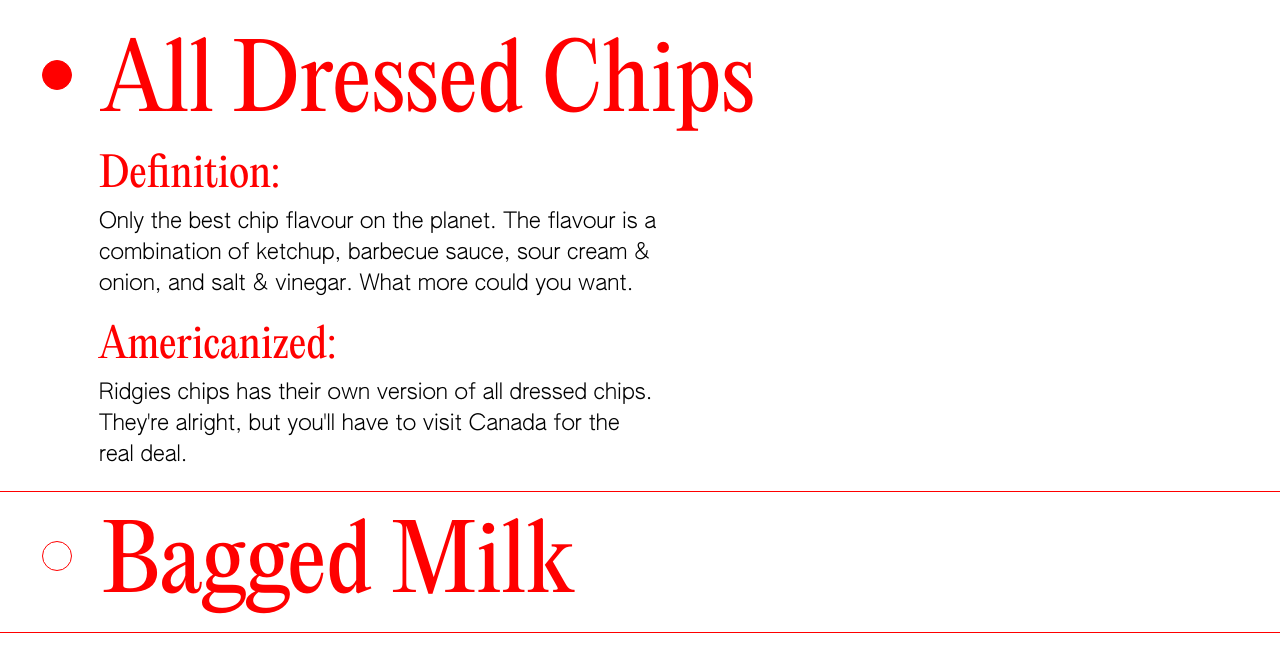
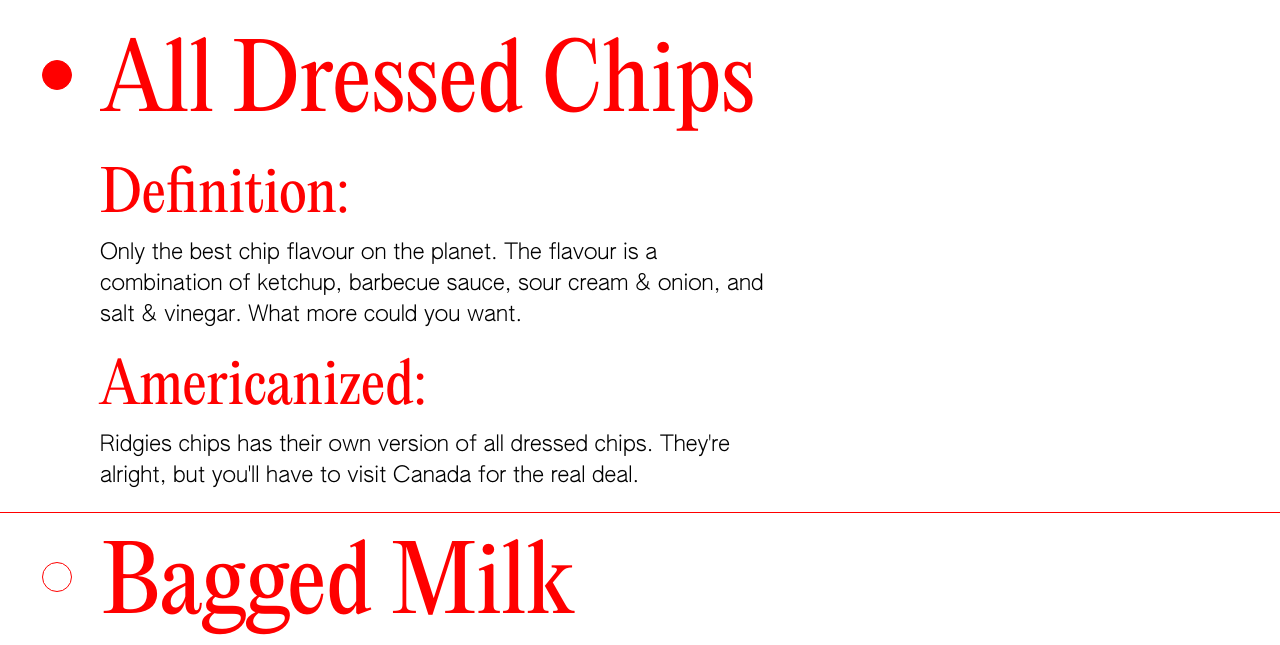
Before and after one commit to kerenmevorach/functions, a plain HTML site: page glossary.html in a window 1280 px wide. Both pictures are taken after a click on the button "All Dressed Chips". Shown: the part 94-739 px from the top of the page. Drawn offline with Linux system fonts and the light colour scheme.

Commit message:
fixed alignment

```diff
--- a/assets/glossary.js
+++ b/assets/glossary.js
@@ -18,9 +18,9 @@ const renderItems = (glossary) => {
 					<h1 class="term">${item.title}</h1>
 				</button>
 				<aside>
-					<h3>Definition:</h3>
+					<h2>Definition:</h2>
 					<p class="definition">${item.definition}</p>
-					<h3>Americanized:</h3>
+					<h2>Americanized:</h2>
 					<p>${item.americanized}</p>
 				</aside>
 				<div class="line"></div>
--- a/assets/search.js
+++ b/assets/search.js
@@ -108,10 +108,10 @@ $(function() {
                         //Create the item details
                         const itemDetails =
                             `
-                                <h2>${item.title}</h2>
-                                <h3 class="push">Definition:</h3>
+                                <h1>${item.title}</h1>
+                                <h2 class="push">Definition:</h2>
                                 <p class="definition">${item.definition}</p>
-                                <h3 class="push">Americanized:</h3>
+                                <h2 class="push">Americanized:</h2>
                                 <p>${item.americanized}</p>
                                 <div class="line"></div>
                             `;
--- a/assets/styles/common.css
+++ b/assets/styles/common.css
@@ -1,10 +1,10 @@
 :root{
     --header: 40px;
     --header-leading: calc(var(--header) + 8px);
-    --subhead: calc(var(--header) / 1.4);
-    --thirdhead: calc(var(--header) / 2.2);
-    --body: calc(var(--header) / 2.2);
-    --body-leading: calc(var(--header) / 1.7);
+    --subhead: calc(var(--header) / 1.6);
+    --thirdhead: calc(var(--header) / 1.8);
+    --body: calc(var(--header) / 2.4);
+    --body-leading: calc(var(--header) / 1.85);
     --button: 12px;
     --left-margin: 15px;
     --spacing: 135px;
@@ -77,7 +77,7 @@ h1{
     font-size: var(--header);
     line-height: var(--header-leading);
     /* font-weight: bold; */
-    margin-left: var(--left-margin);
+    margin-left: calc(var(--left-margin) + 5px);
     margin-top: 114px;
     color: var(--text-color);
 }
@@ -85,8 +85,8 @@ h1{
 h2{
     font-size: var(--subhead);
     /* font-weight: bold; */
-    margin-left: var(--left-margin);
-    margin-top: 40px;
+    margin-left: calc(var(--left-margin) + 5px);
+    margin-top: 30px;
     color: var(--text-color);
 }
 
@@ -100,7 +100,7 @@ p{
     font-size: var(--body);
     font-weight: 100;
     line-height: var(--body-leading);
-    margin-left: var(--left-margin);
+    margin-left: calc(var(--left-margin) + 5px);
     margin-top: 6px;
     max-width: 46ch;
     margin-right: 20px;
@@ -188,7 +188,16 @@ input{
         left: calc(var(--left-margin) - 2px);
     }
 
+    h1{
+        margin-left: 40px;
+    }
+
+    h2{
+        margin-left: 40px;
+    }
+
     p{
+        margin-left: 40px;
         max-width: 42ch;
     }
 
--- a/assets/styles/glossary.css
+++ b/assets/styles/glossary.css
@@ -48,21 +48,23 @@
 
 h1{
     margin-top: 10px;
+    margin-left: 14px;
     margin-bottom: 5px;
 }
 
 h2{
-    margin-top: 0px;
+    margin-top: 10px;
+    margin-left: 45px;
 }
 
 h3{
-    margin-left: calc(var(--left-margin) + 33px);
+    margin-left: calc(var(--left-margin) + 31px);
     margin-top: 10px;
     color: var(--text-color);
 }
 
 p{
-    margin-left: calc(var(--left-margin) + 30px);
+    margin-left: calc(var(--left-margin) + 32px);
     margin-bottom: 20px;
     margin-right: 30px;
 }
@@ -85,12 +87,21 @@ p{
         margin-top: -12px;
     }
 
+    h1{
+        margin-left: 30px;
+    }
+
+    h2{
+        margin-top: 20px;
+        margin-left: 75px;
+    }
+
     h3{
-        margin-left: calc(var(--left-margin) + 38px);
+        margin-left: calc(var(--left-margin) + 42px);
     }
 
     p{
-        margin-left: calc(var(--left-margin) + 38px);
+        margin-left: 75px;
     }
 }
 
@@ -101,12 +112,13 @@ p{
     }
 
     h3{
-        margin-left: 74px;
+        margin-left: calc(var(--left-margin) + 50px);
     }
 
     p{
-        max-width: 45ch;
-        margin-left: 74px;
+        max-width: 52ch;
+        margin-left: 75px;
+
     }
 
     .bullet{
--- a/assets/styles/search.css
+++ b/assets/styles/search.css
@@ -21,7 +21,7 @@ form{
 }
 
 #selected-term-container{
-    margin-top: -20px;
+    margin-top: -85px;
     margin-left: 0px;
 }
 
@@ -46,15 +46,21 @@ form{
     flex-direction: row;
 }
 
+h1{
+    margin-bottom: 5px;
+}
+
 h2{
-    margin-left: calc(var(--left-margin) + 2px);
+    margin-left: calc(var(--left-margin) + 5px);
+    margin-top: 15px;
+    margin-bottom: 5px;;
 }
 
 
 h3{
     /* margin-left: calc(var(--left-margin) + 15px); */
     margin: 14px;
-    margin-left: calc(var(--left-margin) + 2px);
+    margin-left: calc(var(--left-margin) + 6px);
     margin-top: 18px;
     /* margin-top: 1px; */
     color: var(--text-color);
@@ -62,7 +68,7 @@ h3{
 
 
 p{
-    margin-left: calc(var(--left-margin) + 2px);
+    margin-left: calc(var(--left-margin) + 5px);
     margin-bottom: 20px;
     margin-right: 30px;
     margin-top: -6px;
@@ -154,13 +160,24 @@ p{
         margin-left: calc(var(--left-margin) + 10px);
     }
 
+    h1{
+        margin-left: 30px;
+    }
+
     h3{
         margin-top: 22px;
+        margin-left: var(--left-margin);
     }
-    /* .translator-label.active{
-        max-width: 20ch;
-        width: 520px;
-    } */
+
+    h2{
+        margin-left: calc(var(--left-margin));
+        margin-top: 25px;
+    }
+
+
+    p{
+        margin-left: calc(var(--left-margin) + 2px);
+    }
 
     #translated-term-container.active{
         max-height: 385px;
@@ -186,24 +203,14 @@ p{
     }
 
     #selected-term-container{
-        margin-top: -20px;
+        margin-top: -70px;
         margin-left: 8px;
-    }
-
-
-    h2{
-        margin-left: calc(var(--left-margin));
-    }
-
-
-    p{
-        margin-left: calc(var(--left-margin));
     }
 
 
     .menuitem{
         margin-left: -16px;
-        padding-bottom: 85px;
+        padding-bottom: 90px;
     }
 }
 
@@ -226,4 +233,9 @@ p{
         /* padding-left: 40px;
         padding-right: 40px; */
     }
+
+    .menuitem{
+        margin-left: -16px;
+        padding-bottom: 100px;
+    }
 }
```
